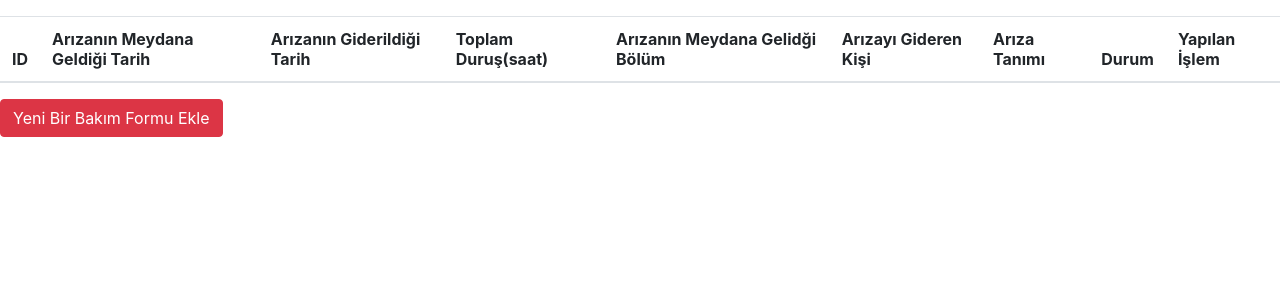
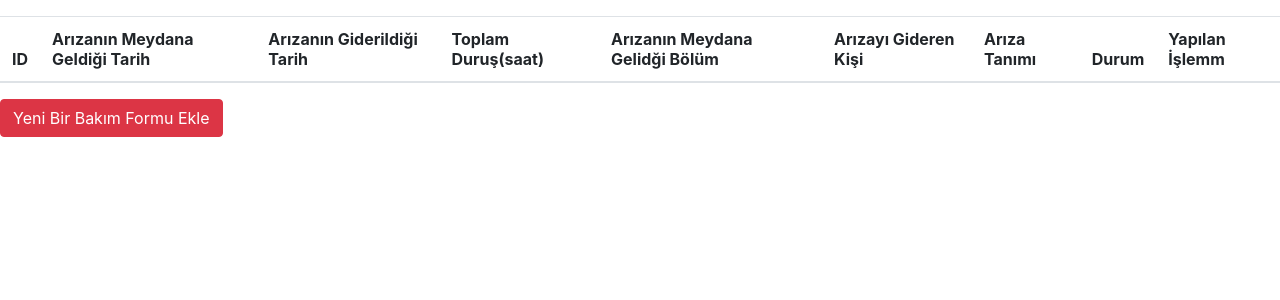
Before and after one commit to murdt/web_tool, a Flask app: page /maintenance in a window 1280 px wide. Shown: the part 56-356 px from the top of the page. Run offline with Flask 2, Linux system fonts and the light colour scheme; the visitor is signed in with stand-in values (Sample User, id 1); data that the repository does not hold is empty; some libraries are stand-ins or nearby versions.

Commit message:
Add files via upload

```diff
--- a/web_tool/templates/maintenance/maintenancemain.html
+++ b/web_tool/templates/maintenance/maintenancemain.html
@@ -13,7 +13,7 @@
       <th scope="col">Arızayı Gideren Kişi</th>
       <th scope="col">Arıza Tanımı</th>
       <th scope="col">Durum</th>
-      <th scope="col">Yapılan İşlem</th>
+      <th scope="col">Yapılan İşlemm</th>
     </tr>
   </thead>
   <tbody>
```
Also changed, not shown: web_tool/templates/maintenance/addmaintainer.html (line endings or trailing spaces), web_tool/templates/maintenance/addmaintenance.html (line endings or trailing spaces), web_tool/templates/maintenance/maintenanceupdate.html (line endings or trailing spaces).
